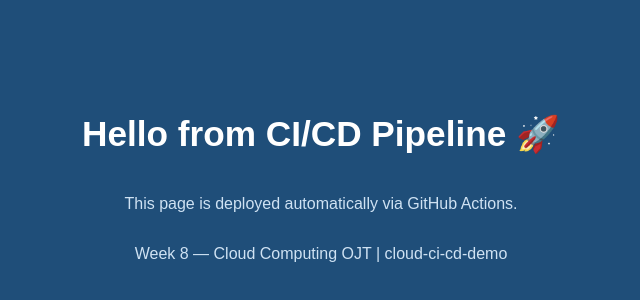
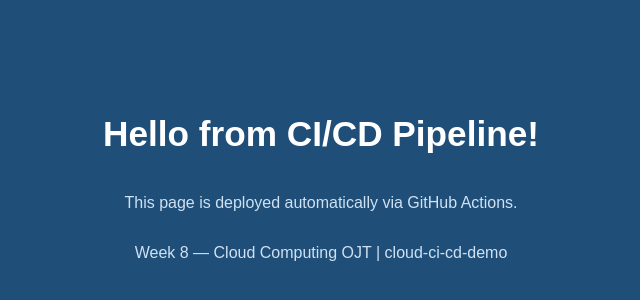
Before and after one commit to Mevirence/cloud-ci-cd-demo, a website: page index.html in a window 1280 px wide. Shown: the part 216-516 px from the top of the page, without its empty margins (319-959 px from the left). Drawn offline with Linux system fonts and the light colour scheme.

```diff
--- a/index.html
+++ b/index.html
@@ -29,7 +29,7 @@
   </style>
 </head>
 <body>
-  <h1>Hello from CI/CD Pipeline 🚀</h1>
+  <h1>Hello from CI/CD Pipeline!</h1>
   <p>This page is deployed automatically via GitHub Actions.</p>
   <p>Week 8 — Cloud Computing OJT | cloud-ci-cd-demo</p>
 </body>
```
Also changed, not shown: .github/workflows/main.yml (added), README.md.
